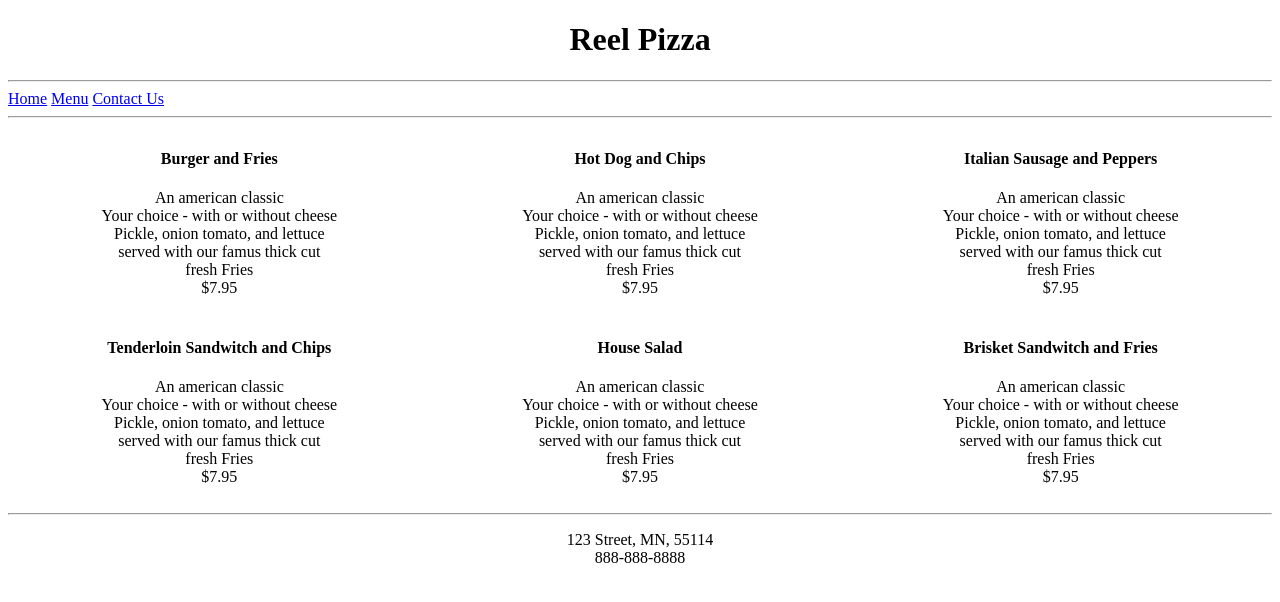
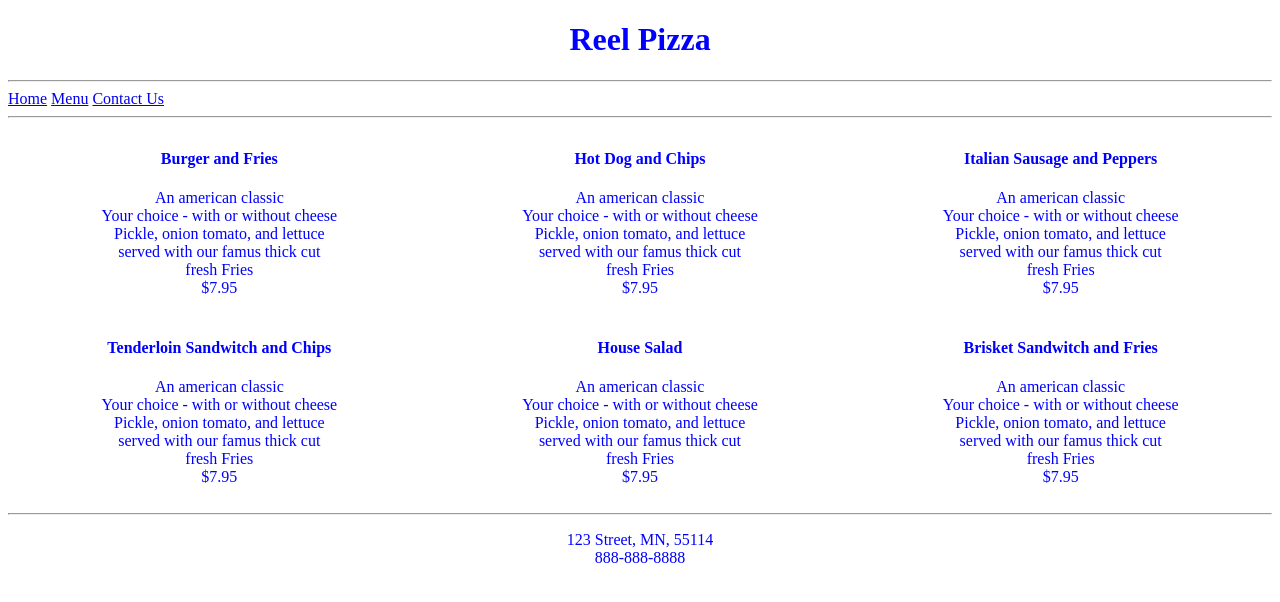
Before and after one commit to jackw625/IntroCourse, a plain HTML site: page HelloWorld/Restaurant/Menu.html in a window 1280 px wide. Drawn offline with Linux system fonts and the light colour scheme.

Commit message:
css updates

```diff
--- a/HelloWorld/Restaurant/Menu.html
+++ b/HelloWorld/Restaurant/Menu.html
@@ -1,17 +1,25 @@
 <!DOCTYPE html>
 <html>
     <head>
-        <title>Home</title>
+        <title>Menu</title>
+        <link rel="stylesheet" type="text/css" href="restaurantStyles.css">
+        <style>
+           .menu{
+            width:100%;
+            text-align:center;
+            color: blue;
+           }
+        </style>
     </head>
     <body>
-        <h1 align="center">Reel Pizza</h1>
+        <h1 class="header">Reel Pizza</h1>
         <hr>
         <a href="index.html">Home</a>
         <a href="menu.html">Menu</a>
         <a href="contactus.html">Contact Us</a>
         <hr>
         <center>
-       <table style="width:100%; text-align:center">
+       <table class="menu" >
            <tr>
                <td><h4>Burger and Fries</h4>
                    <p>An american classic</br>
@@ -66,12 +74,14 @@
             </td>
         </tr>
        </table>
-       <hr>
+    </center>
+       <div class="footer"><hr>
     <p>123 Street, MN, 55114
        </br>
        888-888-8888
        </p>
-   </center>
+    </div>
+
 
     </body>
 </html>
--- /dev/null
+++ b/HelloWorld/Restaurant/restaurantStyles.css
@@ -0,0 +1,8 @@
+.footer {
+    color:blue;
+    text-align:center;
+}
+.header {
+    color:blue;
+    text-align:center;
+}
```
Also changed, not shown: HelloWorld/Restaurant/ContactUs.html (+8 -4 lines), HelloWorld/Restaurant/index.html (+10 -7 lines).
